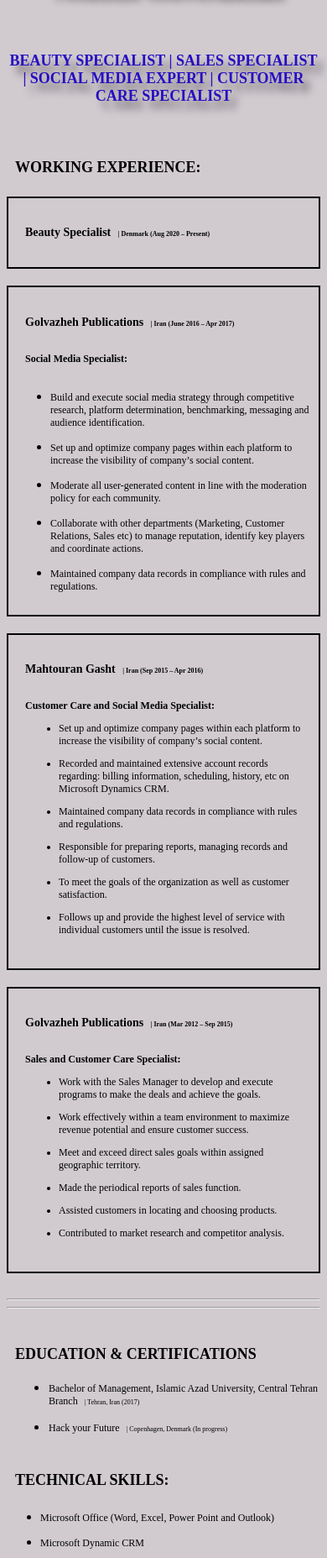
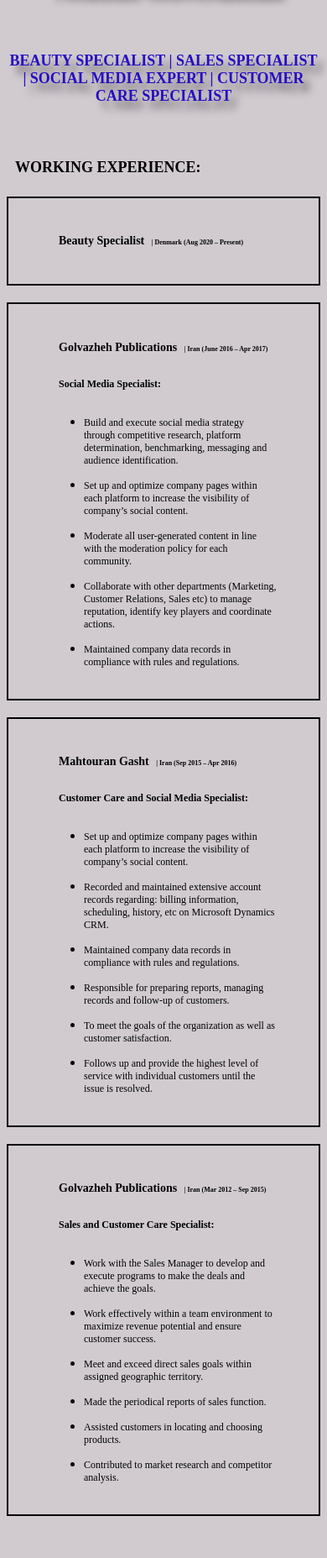
Before and after one commit to noushinjalali/cv_html, a plain HTML site: page index.html in a window 390 px wide. Shown: the part 142-1997 px from the top of the page at 84% size. Drawn offline with Linux system fonts and the light colour scheme.

Commit message:
fixed_naresh_comments

```diff
--- a/index.html
+++ b/index.html
@@ -23,23 +23,17 @@
         </nav>
     </div>
     <section id="home">
-        <div>
+        <div class="about">
             <h1>Noushin Golverdikhan</h1>
-
-
             <h3>BEAUTY SPECIALIST | SALES SPECIALIST | SOCIAL MEDIA EXPERT | CUSTOMER CARE SPECIALIST</h3>
     </section>
     <section id="experience">
         <div>
-            <h4>WORKING EXPERIENCE:
-
-            </h4>
-
-            <div class="border1" style="border: 2px solid black;">
-                <h5>Beauty Specialist <span>| Denmark (Aug 2020 – Present)</span>
+            <h4>WORKING EXPERIENCE:</h4>
+            <div class="border">
+                <h5>Beauty Specialist <span>| Denmark (Aug 2020 – Present)</span></h5>
             </div>
-            </h5>
-            <div class="border2" style="border: 2px solid black;">
+            <div class="border">
                 <h5>Golvazheh Publications <span>| Iran (June 2016 – Apr 2017)</span></h5>
                     <h6>Social Media Specialist:</h6>
                         <ul>
@@ -66,9 +60,9 @@
                             </li>
                         </ul>
             </div>
-            <div class="border3" style="border: 2px solid black;">
-                <h5>Mahtouran Gasht <span>| Iran (Sep 2015 – Apr 2016)</span>
-                    <h6>Customer Care and Social Media Specialist:
+            <div class="border">
+                <h5>Mahtouran Gasht <span>| Iran (Sep 2015 – Apr 2016)</span></h5>
+                    <h6>Customer Care and Social Media Specialist:</h6>
                         <ul>
                             <li>
                                 <p>Set up and optimize company pages within each platform to increase the visibility of
@@ -94,21 +88,17 @@
                                     resolved.</p>
                             </li>
                         </ul>
-                    </h6>
-                </h5>
-            </div>
-            <div class="border4" style="border: 2px solid black;">
-                <h5>Golvazheh Publications <span>| Iran (Mar 2012 – Sep 2015)</span>
-                    <h6>Sales and Customer Care Specialist:
+                        </div>
+            <div class="border">
+                <h5>Golvazheh Publications <span>| Iran (Mar 2012 – Sep 2015)</span></h5>
+                    <h6>Sales and Customer Care Specialist:</h6>
                         <ul>
                             <li>
                                 <p>Work with the Sales Manager to develop and execute programs to make the deals and
-                                    achieve
-                                    the goals.</p>
+                                    achieve the goals.</p>
                             </li>
                             <li>
-                                <p>Work effectively within a team environment to maximize revenue potential and ensure
-                                    customer success.</p>
+                                <p>Work effectively within a team environment to maximize revenue potential and ensure customer success.</p>
                             </li>
                             <li>
                                 <p>Meet and exceed direct sales goals within assigned geographic territory.</p>
@@ -123,20 +113,13 @@
                                 <p>Contributed to market research and competitor analysis.</p>
                             </li>
                         </ul>
-                    </h6>
-                </h5>
             </div>
-            </nav>
             <hr class="hr">
-            <hr>
         </div>
     </section>
-
-
-
     <section id="education">
         <div class="certifications">
-            <h4>EDUCATION & CERTIFICATIONS
+            <h4>EDUCATION & CERTIFICATIONS:</h4>
                 <ul>
                     <li>
                         <p>Bachelor of Management, Islamic Azad University, Central Tehran Branch <span>| Tehran, Iran
@@ -146,12 +129,11 @@
                         <p>Hack your Future <span>| Copenhagen, Denmark (In progress)</span></p>
                     </li>
                 </ul>
-            </h4>
         </div>
     </section>
-
     <section id="skills">
         <div class="technics">
+            <hr class="hr">
             <h4>TECHNICAL SKILLS:</h4>
             <ul>
                 <li>
@@ -169,21 +151,17 @@
             </ul>
         </div>
     </section>
-
-
-
+    <hr class="hr">
     <section id="portfolio">
         <div>
             <h4>PORTFOLIO:</h4>
             <ul>
                 <li class="survey">Support satisfaction survey form for IKEA</li>
             </ul>
-
-
-
         </div>
     </section>
-
+<div>
+    <hr class="hr">
     <h4>LANGUAGES:</h4>
     <ul>
         <li>
@@ -193,8 +171,10 @@
             <p>Persian <span>(Native)</span></p>
         </li>
     </ul>
+    </div>
     <section id="contact">
         <div class="contact">
+            <hr class="hr">
             <h4>CONTACT</h4>
                 <ul>
                     <li>
--- a/styles.css
+++ b/styles.css
@@ -97,40 +97,18 @@ p {
   height: 400px;
 }
 
-.border1 {
+.border {
   padding-top: 20px;
   padding-bottom: 20px;
   padding-left: 50px;
   padding-right: 50px;
   margin-top: 20px;
-}
-
-.border2 {
-  padding-top: 20px;
-  padding-bottom: 20px;
-  padding-left: 50px;
-  padding-right: 50px;
-  margin-top: 20px;
-}
-
-.border3 {
-  padding-top: 20px;
-  padding-bottom: 20px;
-  padding-left: 50px;
-  padding-right: 50px;
-  margin-top: 20px;
-}
-
-.border4 {
-  padding-top: 20px;
-  padding-bottom: 20px;
-  padding-left: 50px;
-  padding-right: 50px;
-  margin-top: 20px;
+  border: 2px solid black;
 }
 
 .hr {
   margin-top: 70px;
+  border: 0.3px solid black;
 }
 
 .seperator {
@@ -228,14 +206,17 @@ p {
     height: 150px;
   }
 
-  .border1,
-  .border2,
-  .border3,
-  .border4 {
-    padding: 10px;
+  .border {
+    padding-top: 20px;
+    padding-bottom: 20px;
+    padding-left: 50px;
+    padding-right: 50px;
+    margin-top: 20px;
+    border: 2px solid black;
   }
 
   .hr {
-    margin-top: 30px;
+    margin-top: 70px;
+    border: 0.3px solid black;
   }
 }
```
